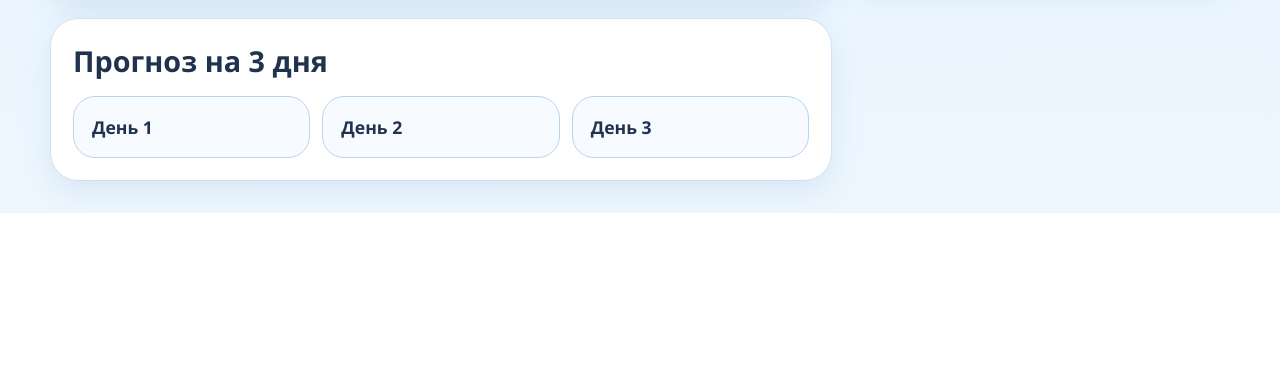
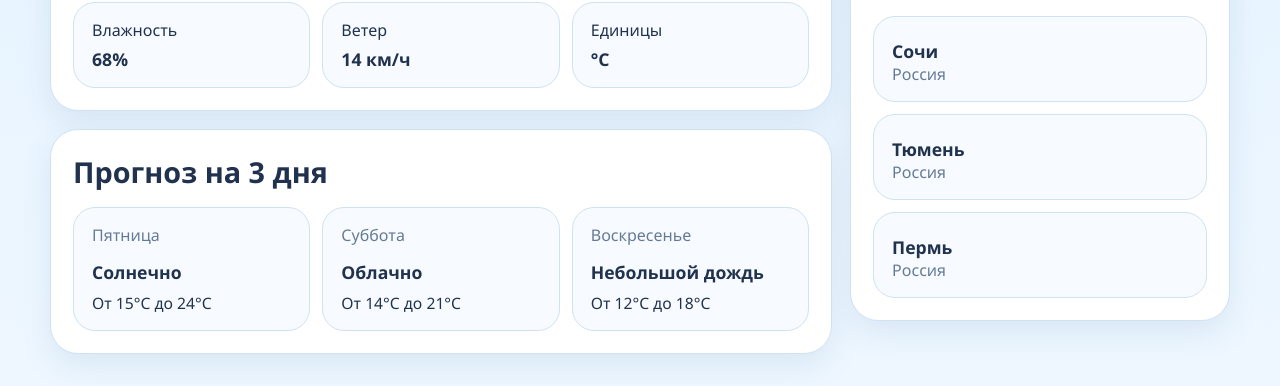
Before and after one commit to yokuen/weather-assistant, a website built with webpack: page public/index.html in a window 1280 px wide. Shown: the part 652-1038 px from the top of the page. Before the commit the page ends 865 px from the top, so only its background shows below. Built offline with nearby package versions, Linux system fonts and the light colour scheme.

Commit message:
Добавляет модели и отображение данных

```diff
--- /dev/null
+++ b/src/const.js
@@ -0,0 +1 @@
+export const DEFAULT_UNIT = 'celsius';
--- a/src/main.js
+++ b/src/main.js
@@ -5,10 +5,67 @@ import SearchFormView from './view/search-form-view.js';
 import WeatherSectionView from './view/weather-section-view.js';
 import ForecastSectionView from './view/forecast-section-view.js';
 import SimpleSidebarView from './view/simple-sidebar-view.js';
+import WeatherCardView from './view/weather-card-view.js';
+import ForecastDayView from './view/forecast-day-view.js';
+import SidebarCityView from './view/sidebar-city-view.js';
+import WeatherModel from './model/weather-model.js';
+import ForecastModel from './model/forecast-model.js';
+import FavoritesModel from './model/favorites-model.js';
+import HistoryModel from './model/history-model.js';
+import SettingsModel from './model/settings-model.js';
 
 const appElement = document.querySelector('#app');
 
 if (appElement) {
+  const weatherModel = new WeatherModel();
+  const forecastModel = new ForecastModel();
+  const favoritesModel = new FavoritesModel();
+  const historyModel = new HistoryModel();
+  const settingsModel = new SettingsModel();
+
+  weatherModel.setWeather({
+    city: 'Екатеринбург',
+    country: 'Россия',
+    description: 'Переменная облачность',
+    temperature: 21,
+    feelsLike: 23,
+    humidity: 68,
+    windSpeed: 14,
+    localTime: 'Четверг, 9 июля, 14:20',
+  });
+
+  forecastModel.setForecast([
+    {
+      dayLabel: 'Пятница',
+      condition: 'Солнечно',
+      minTemperature: 15,
+      maxTemperature: 24,
+    },
+    {
+      dayLabel: 'Суббота',
+      condition: 'Облачно',
+      minTemperature: 14,
+      maxTemperature: 21,
+    },
+    {
+      dayLabel: 'Воскресенье',
+      condition: 'Небольшой дождь',
+      minTemperature: 12,
+      maxTemperature: 18,
+    },
+  ]);
+
+  favoritesModel.setCities([
+    { city: 'Москва', country: 'Россия' },
+    { city: 'Казань', country: 'Россия' },
+  ]);
+
+  historyModel.setItems([
+    { city: 'Сочи', country: 'Россия' },
+    { city: 'Тюмень', country: 'Россия' },
+    { city: 'Пермь', country: 'Россия' },
+  ]);
+
   const appShellView = new AppShellView();
   render(appShellView, appElement);
 
@@ -19,8 +76,32 @@ if (appElement) {
   const historySectionElement = appShellView.element.querySelector('.history-section');
 
   render(new SearchFormView(), searchPanelElement);
-  render(new WeatherSectionView(), weatherSectionElement);
-  render(new ForecastSectionView(), forecastSectionElement);
-  render(new SimpleSidebarView('Избранные города', 'Избранное'), favoritesSectionElement);
-  render(new SimpleSidebarView('История поиска', 'История'), historySectionElement);
+
+  const weatherSectionView = new WeatherSectionView();
+  render(weatherSectionView, weatherSectionElement);
+  render(
+    new WeatherCardView(weatherModel.weather, settingsModel.unit),
+    weatherSectionView.contentElement
+  );
+
+  const forecastSectionView = new ForecastSectionView();
+  render(forecastSectionView, forecastSectionElement);
+  forecastModel.forecast.forEach((forecastDay) => {
+    render(
+      new ForecastDayView(forecastDay, settingsModel.unit),
+      forecastSectionView.contentElement
+    );
+  });
+
+  const favoritesView = new SimpleSidebarView('Избранные города');
+  render(favoritesView, favoritesSectionElement);
+  favoritesModel.cities.forEach((city) => {
+    render(new SidebarCityView(city), favoritesView.contentElement);
+  });
+
+  const historyView = new SimpleSidebarView('История поиска');
+  render(historyView, historySectionElement);
+  historyModel.items.forEach((city) => {
+    render(new SidebarCityView(city), historyView.contentElement);
+  });
 }
--- /dev/null
+++ b/src/model/favorites-model.js
@@ -0,0 +1,11 @@
+export default class FavoritesModel {
+  #cities = [];
+
+  get cities() {
+    return this.#cities;
+  }
+
+  setCities(cities) {
+    this.#cities = cities;
+  }
+}
--- /dev/null
+++ b/src/model/forecast-model.js
@@ -0,0 +1,11 @@
+export default class ForecastModel {
+  #forecast = [];
+
+  get forecast() {
+    return this.#forecast;
+  }
+
+  setForecast(forecast) {
+    this.#forecast = forecast;
+  }
+}
--- /dev/null
+++ b/src/model/history-model.js
@@ -0,0 +1,11 @@
+export default class HistoryModel {
+  #items = [];
+
+  get items() {
+    return this.#items;
+  }
+
+  setItems(items) {
+    this.#items = items;
+  }
+}
--- /dev/null
+++ b/src/model/settings-model.js
@@ -0,0 +1,13 @@
+import { DEFAULT_UNIT } from '../const.js';
+
+export default class SettingsModel {
+  #unit = DEFAULT_UNIT;
+
+  get unit() {
+    return this.#unit;
+  }
+
+  setUnit(unit) {
+    this.#unit = unit;
+  }
+}
--- /dev/null
+++ b/src/model/weather-model.js
@@ -0,0 +1,11 @@
+export default class WeatherModel {
+  #weather = null;
+
+  get weather() {
+    return this.#weather;
+  }
+
+  setWeather(weather) {
+    this.#weather = weather;
+  }
+}
--- a/src/styles/style.css
+++ b/src/styles/style.css
@@ -33,6 +33,7 @@ body {
 
 h1,
 h2,
+h3,
 p {
   margin: 0;
 }
@@ -83,9 +84,15 @@ input {
 }
 
 .search-panel__title {
-  margin-bottom: 18px;
+  margin-bottom: 14px;
   font-size: clamp(2rem, 4vw, 3rem);
   line-height: 1.05;
+  text-align: center;
+}
+
+.search-panel__text {
+  margin-bottom: 18px;
+  color: var(--text-muted);
   text-align: center;
 }
 
@@ -141,20 +148,81 @@ input {
   gap: 12px;
 }
 
-.placeholder {
-  padding: 18px;
-  border: 1px solid #b8d4ef;
+.weather-card {
+  display: grid;
+  gap: 18px;
+}
+
+.weather-card__header {
+  display: grid;
+  gap: 8px;
+}
+
+.weather-card__city {
+  font-size: clamp(2rem, 5vw, 3.4rem);
+  line-height: 1;
+}
+
+.weather-card__meta,
+.weather-card__time,
+.weather-card__feels-like,
+.forecast-day__label,
+.sidebar-city__country {
+  color: var(--text-muted);
+}
+
+.weather-card__description {
+  font-size: 1.15rem;
+  font-weight: 600;
+}
+
+.weather-card__temperature {
+  display: flex;
+  align-items: baseline;
+  gap: 12px;
+}
+
+.weather-card__value {
+  font-size: clamp(3rem, 7vw, 4.8rem);
+  font-weight: 700;
+  color: var(--accent);
+}
+
+.weather-card__stats {
+  display: grid;
+  grid-template-columns: repeat(3, minmax(0, 1fr));
+  gap: 12px;
+}
+
+.weather-card__stat,
+.forecast-day,
+.sidebar-city {
+  padding: 16px 18px;
+  border: 1px solid var(--card-border);
   border-radius: var(--radius-lg);
   background: #f7fbff;
 }
 
-.placeholder--large {
-  min-height: 260px;
+.weather-card__stat-value,
+.forecast-day__title,
+.sidebar-city__title {
+  margin-top: 6px;
+  font-size: 1.1rem;
+  font-weight: 700;
 }
 
-.placeholder__title {
-  font-size: 1.1rem;
-  font-weight: 700;
+.forecast-day {
+  display: grid;
+  gap: 8px;
+}
+
+.forecast-day__temperatures {
+  font-size: 0.98rem;
+}
+
+.sidebar-list {
+  display: grid;
+  gap: 12px;
 }
 
 @media (max-width: 900px) {
@@ -176,7 +244,8 @@ input {
   }
 
   .search-panel__form,
-  .forecast-grid {
+  .forecast-grid,
+  .weather-card__stats {
     grid-template-columns: 1fr;
   }
 }
--- a/src/view/app-shell-view.js
+++ b/src/view/app-shell-view.js
@@ -5,7 +5,7 @@ export default class AppShellView extends AbstractView {
     return `
       <div class="page">
         <header class="page-header">
-          <div class="page-header__logo">Weather Assistant</div>
+          <div class="page-header__logo">Погодный ассистент</div>
         </header>
 
         <main class="page-main">
--- /dev/null
+++ b/src/view/forecast-day-view.js
@@ -0,0 +1,22 @@
+import AbstractView from './abstract-view.js';
+
+export default class ForecastDayView extends AbstractView {
+  constructor(forecastDay) {
+    super();
+    this._forecastDay = forecastDay;
+  }
+
+  get template() {
+    const { dayLabel, condition, minTemperature, maxTemperature } = this._forecastDay;
+
+    return `
+      <article class="forecast-day">
+        <p class="forecast-day__label">${dayLabel}</p>
+        <h3 class="forecast-day__title">${condition}</h3>
+        <p class="forecast-day__temperatures">
+          От ${minTemperature}°C до ${maxTemperature}°C
+        </p>
+      </article>
+    `;
+  }
+}
--- a/src/view/forecast-section-view.js
+++ b/src/view/forecast-section-view.js
@@ -5,18 +5,12 @@ export default class ForecastSectionView extends AbstractView {
     return `
       <section class="card section-card">
         <h2 class="section-card__title">Прогноз на 3 дня</h2>
-        <div class="forecast-grid">
-          <article class="placeholder">
-            <p class="placeholder__title">День 1</p>
-          </article>
-          <article class="placeholder">
-            <p class="placeholder__title">День 2</p>
-          </article>
-          <article class="placeholder">
-            <p class="placeholder__title">День 3</p>
-          </article>
-        </div>
+        <div class="forecast-grid section-card__content"></div>
       </section>
     `;
   }
+
+  get contentElement() {
+    return this.element.querySelector('.section-card__content');
+  }
 }
--- /dev/null
+++ b/src/view/sidebar-city-view.js
@@ -0,0 +1,17 @@
+import AbstractView from './abstract-view.js';
+
+export default class SidebarCityView extends AbstractView {
+  constructor(city) {
+    super();
+    this._city = city;
+  }
+
+  get template() {
+    return `
+      <article class="sidebar-city">
+        <p class="sidebar-city__title">${this._city.city}</p>
+        <p class="sidebar-city__country">${this._city.country}</p>
+      </article>
+    `;
+  }
+}
--- a/src/view/simple-sidebar-view.js
+++ b/src/view/simple-sidebar-view.js
@@ -1,20 +1,21 @@
 import AbstractView from './abstract-view.js';
 
 export default class SimpleSidebarView extends AbstractView {
-  constructor(title, placeholderTitle) {
+  constructor(title) {
     super();
     this._title = title;
-    this._placeholderTitle = placeholderTitle;
   }
 
   get template() {
     return `
       <section class="card side-card">
         <h2 class="section-card__title">${this._title}</h2>
-        <div class="placeholder">
-          <p class="placeholder__title">${this._placeholderTitle}</p>
-        </div>
+        <div class="sidebar-list"></div>
       </section>
     `;
   }
+
+  get contentElement() {
+    return this.element.querySelector('.sidebar-list');
+  }
 }
--- /dev/null
+++ b/src/view/weather-card-view.js
@@ -0,0 +1,63 @@
+import AbstractView from './abstract-view.js';
+
+const getTemperatureLabel = (unit, value) => {
+  const suffix = unit === 'fahrenheit' ? '°F' : '°C';
+
+  return `${value}${suffix}`;
+};
+
+export default class WeatherCardView extends AbstractView {
+  constructor(weather, unit) {
+    super();
+    this._weather = weather;
+    this._unit = unit;
+  }
+
+  get template() {
+    const {
+      city,
+      country,
+      description,
+      temperature,
+      feelsLike,
+      humidity,
+      windSpeed,
+      localTime,
+    } = this._weather;
+
+    return `
+      <article class="weather-card">
+        <div class="weather-card__header">
+          <h3 class="weather-card__city">${city}</h3>
+          <p class="weather-card__meta">${country}</p>
+          <p class="weather-card__description">${description}</p>
+          <p class="weather-card__time">${localTime}</p>
+        </div>
+
+        <div class="weather-card__temperature">
+          <span class="weather-card__value">${getTemperatureLabel(this._unit, temperature)}</span>
+          <span class="weather-card__feels-like">
+            Ощущается как ${getTemperatureLabel(this._unit, feelsLike)}
+          </span>
+        </div>
+
+        <div class="weather-card__stats">
+          <div class="weather-card__stat">
+            <p class="weather-card__stat-label">Влажность</p>
+            <p class="weather-card__stat-value">${humidity}%</p>
+          </div>
+
+          <div class="weather-card__stat">
+            <p class="weather-card__stat-label">Ветер</p>
+            <p class="weather-card__stat-value">${windSpeed} км/ч</p>
+          </div>
+
+          <div class="weather-card__stat">
+            <p class="weather-card__stat-label">Единицы</p>
+            <p class="weather-card__stat-value">${this._unit === 'fahrenheit' ? '°F' : '°C'}</p>
+          </div>
+        </div>
+      </article>
+    `;
+  }
+}
--- a/src/view/weather-section-view.js
+++ b/src/view/weather-section-view.js
@@ -5,10 +5,12 @@ export default class WeatherSectionView extends AbstractView {
     return `
       <section class="card section-card">
         <h2 class="section-card__title">Погода сейчас</h2>
-        <div class="placeholder placeholder--large">
-          <p class="placeholder__title">Текущая погода</p>
-        </div>
+        <div class="section-card__content"></div>
       </section>
     `;
   }
+
+  get contentElement() {
+    return this.element.querySelector('.section-card__content');
+  }
 }
```
